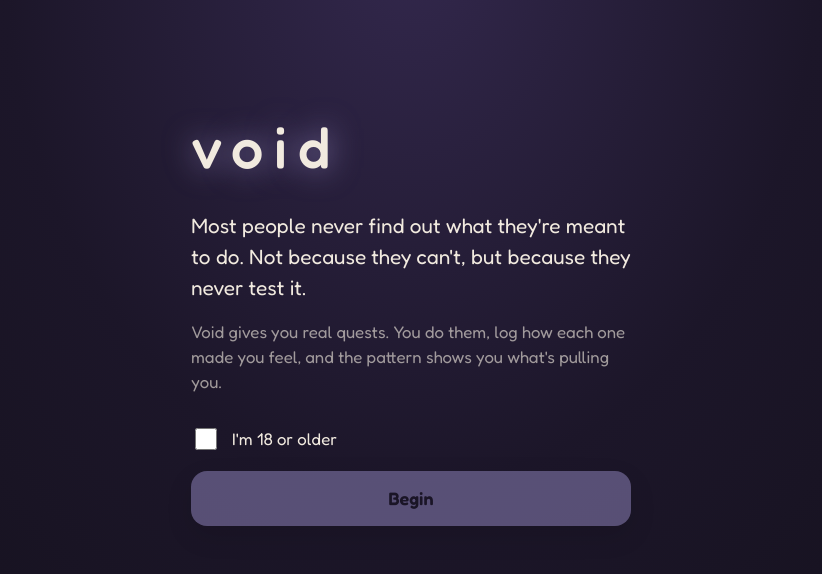
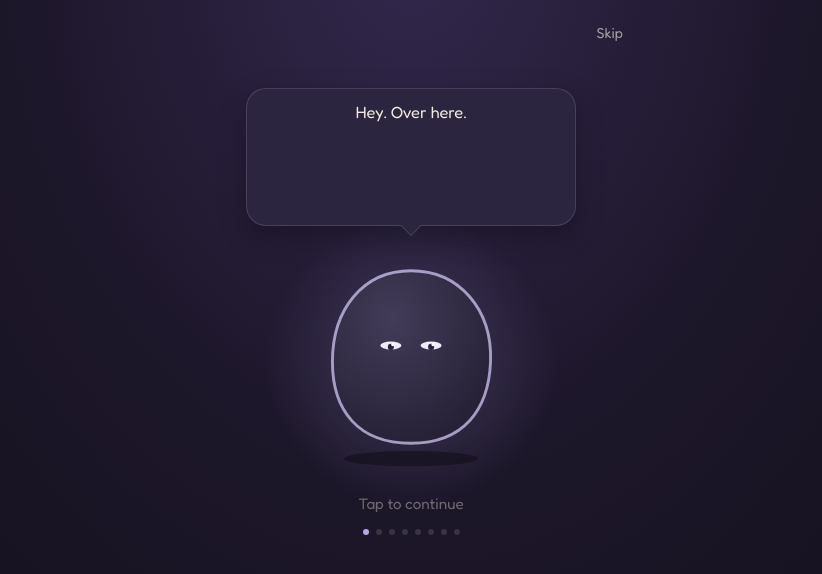
Before and after one commit to liamtsinker-collab/void, a plain HTML site: page index.html in a window 1280 px wide. Shown: the whole page, without its empty margins (229-1051 px from the left). Drawn offline with Linux system fonts and the light colour scheme.

Commit message:
Guided intro: Void wakes up and explains the app, with 18+ gate
Co-Authored-By: Claude Sonnet 5.5 <noreply@anthropic.com>

```diff
--- a/app.js
+++ b/app.js
@@ -474,8 +474,59 @@ function renderRank() {
 let ob = { i: 0, acc: 0 };
 const NAMES = ["Atlas", "Ash", "Kai", "Onyx", "Rook", "Sage", "Echo", "Nova"];
 
-$("adult").onchange = (e) => { $("begin").disabled = !e.target.checked; };
-$("begin").onclick = () => { renderPick(); show("choose"); };
+// The intro: a Void that wakes up and explains what the app is for. Tap to advance.
+const GUIDE = [
+  { t: "Hey. Over here.", lid: 0.3 },
+  { t: "I'm Void. And I'm empty. No direction. No idea what I'm for.", lid: 0.4 },
+  { t: "Maybe you know the feeling.", lid: 0.5 },
+  { t: "Most people never work out what they're meant to do. Not because they can't. Because they never test it.", lid: 0.6 },
+  { t: "So that's what we do here. I give you real quests. You do them, then tell me honestly how each one felt.", lid: 0.7 },
+  { t: "Over time a pattern shows: what gives you energy, and what makes you lose track of time. That's your direction, in your own data.", lid: 0.8 },
+  { t: "Every quest fills me with colour, earns you rank, and unlocks gear for us both. But the real reward is knowing what you want.", lid: 0.9 },
+  { t: "One thing first: this is for adults. Are you 18 or older?", lid: 1 }
+];
+let G = { i: 0, typing: false, timer: null, full: "" };
+function startGuide() {
+  G.i = 0;
+  $("g-age").hidden = true; $("g-back").hidden = true; $("g-hint").hidden = false; $("skip").hidden = false;
+  $("g-dots").innerHTML = GUIDE.map(() => "<i></i>").join("");
+  showLine();
+  show("intro");
+}
+function showLine() {
+  const s = GUIDE[G.i];
+  $("g-void").innerHTML = miniVoid(0, ACCENTS[0].hex, [], s.lid);
+  const v = $("g-void"); v.classList.remove("hop"); void v.offsetWidth; v.classList.add("hop");
+  $("g-dots").querySelectorAll("i").forEach((d, k) => d.classList.toggle("on", k <= G.i));
+  typeText(s.t);
+}
+function typeText(t) {
+  clearInterval(G.timer);
+  G.full = t; G.typing = true;
+  const el = $("g-text"); el.textContent = "";
+  let k = 0;
+  G.timer = setInterval(() => {
+    k++; el.textContent = t.slice(0, k);
+    if (k >= t.length) { clearInterval(G.timer); G.typing = false; lineDone(); }
+  }, 24);
+}
+function lineDone() {
+  if (G.i === GUIDE.length - 1 && !G.underage) { $("g-age").hidden = false; $("g-hint").hidden = true; $("skip").hidden = true; }
+}
+function advance() {
+  if (G.typing) { clearInterval(G.timer); $("g-text").textContent = G.full; G.typing = false; lineDone(); return; }
+  if (G.i < GUIDE.length - 1) { G.i++; showLine(); }
+}
+$("intro").addEventListener("click", (e) => { if (!e.target.closest("button")) advance(); });
+addEventListener("keydown", (e) => { if ($("intro").classList.contains("active") && (e.key === "Enter" || e.key === " ")) { e.preventDefault(); advance(); } });
+$("skip").onclick = (e) => { e.stopPropagation(); G.i = GUIDE.length - 1; showLine(); };
+$("age-yes").onclick = () => { G.underage = false; renderPick(); show("choose"); };
+$("age-no").onclick = () => {
+  G.underage = true;
+  $("g-age").hidden = true; $("g-back").hidden = false;
+  typeText("Void is for people 18 and over right now. Come back when you're ready. Look after yourself.");
+};
+$("g-back").onclick = () => { G.underage = false; startGuide(); };
 
 function renderPick(dir) {
   const box = $("pick-void");
@@ -540,8 +591,8 @@ $("reset").onclick = (e) => {
   delete r.dataset.armed; r.textContent = "Reset everything";
   ob = { i: 0, acc: 0 };
   document.body.classList.add("onboarding");
-  $("adult").checked = false; $("begin").disabled = true; $("name-in").value = ""; $("start").disabled = true;
-  show("intro");
+  $("name-in").value = ""; $("start").disabled = true;
+  startGuide();
 };
 
 // ---------- boot ----------
@@ -551,5 +602,5 @@ if (state.profile) {
   enterApp(false);
 } else {
   document.body.classList.add("onboarding");
-  show("intro");
+  startGuide();
 }
--- a/index.html
+++ b/index.html
@@ -21,12 +21,17 @@
 
   <!-- ===== SETUP ===== -->
   <section id="intro" class="screen">
-    <div class="intro">
-      <h1 class="hero-title">void</h1>
-      <p class="lead">Most people never find out what they're meant to do. Not because they can't, but because they never test it.</p>
-      <p class="lead soft">Void gives you real quests. You do them, log how each one made you feel, and the pattern shows you what's pulling you.</p>
-      <label class="check"><input type="checkbox" id="adult"><span>I'm 18 or older</span></label>
-      <button class="btn primary" id="begin" disabled>Begin</button>
+    <div class="guide" id="guide">
+      <button class="skip" id="skip">Skip</button>
+      <div class="bubble guide-bubble"><span id="g-text"></span></div>
+      <div class="guide-void"><div id="g-void"></div></div>
+      <div class="g-hint" id="g-hint">Tap to continue</div>
+      <div class="g-dots" id="g-dots"></div>
+      <div class="g-age" id="g-age" hidden>
+        <button class="btn primary" id="age-yes">I'm 18 or older</button>
+        <button class="btn" id="age-no">I'm under 18</button>
+      </div>
+      <button class="link" id="g-back" hidden>Start over</button>
     </div>
   </section>
 
--- a/style.css
+++ b/style.css
@@ -5,6 +5,7 @@
   --common: #9aa3b2; --rare: #6fa8d6; --epic: #d9b96a;
 }
 * { box-sizing: border-box; -webkit-tap-highlight-color: transparent; }
+[hidden] { display: none !important; }
 html { background: var(--bg); }
 body {
   margin: 0; color: var(--text); min-height: 100vh;
@@ -27,12 +28,26 @@ header { display: flex; justify-content: space-between; align-items: center; }
 .dot { display: inline-block; width: 9px; height: 9px; border-radius: 50%; margin-right: 8px; vertical-align: 1px; }
 
 /* ---------- setup ---------- */
-.intro { padding-top: 12vh; }
-.hero-title { margin: 0 0 28px; font-size: 3.6rem; font-weight: 500; letter-spacing: .18em; text-shadow: 0 0 30px color-mix(in srgb, var(--accent) 60%, transparent); }
-.lead { font-size: 1.3rem; line-height: 1.5; margin: 0 0 16px; }
-.lead.soft { font-size: 1.05rem; color: var(--muted); margin-bottom: 30px; }
-.check { display: flex; align-items: center; gap: 12px; margin: 0 0 18px; font-size: 1.05rem; cursor: pointer; }
-.check input { width: 22px; height: 22px; accent-color: var(--accent); }
+/* guided intro: Void introduces the app */
+.guide { position: relative; text-align: center; padding-top: 9vh; min-height: 82vh; cursor: pointer; }
+.skip { position: absolute; right: 0; top: 0; background: none; border: 0; color: var(--muted); font: inherit; font-size: .9rem; padding: 8px; cursor: pointer; }
+.guide-bubble { width: 100%; max-width: 340px; min-height: 138px; display: flex; align-items: center; justify-content: center; font-size: 1.15rem; line-height: 1.5; margin-bottom: 22px; }
+.guide-void { position: relative; max-width: 230px; margin: 0 auto; animation: float 5s ease-in-out infinite; }
+.guide-void::before {
+  content: ""; position: absolute; left: 50%; top: 52%; width: 340px; height: 340px; transform: translate(-50%, -50%);
+  background: radial-gradient(circle, var(--accent) 0%, transparent 62%); opacity: .22; pointer-events: none;
+}
+#g-void { position: relative; }
+#g-void.hop { animation: hop .55s ease; }
+@keyframes float { 50% { transform: translateY(-8px); } }
+@keyframes hop { 30% { transform: translateY(-14px) scale(1.03, .97); } 60% { transform: translateY(0) scale(.98, 1.03); } }
+.g-hint { color: var(--muted); margin-top: 22px; font-size: .95rem; animation: hintpulse 2.2s ease-in-out infinite; }
+@keyframes hintpulse { 50% { opacity: .35; } }
+.g-dots { display: flex; justify-content: center; gap: 7px; margin-top: 16px; }
+.g-dots i { width: 6px; height: 6px; border-radius: 50%; background: var(--line); transition: background .3s; }
+.g-dots i.on { background: var(--accent); }
+.g-age { margin-top: 22px; cursor: default; }
+.g-age .btn + .btn { margin-top: 12px; }
 
 .pick { display: flex; align-items: center; gap: 4px; margin-top: 18px; }
 #pick-stage { flex: 1; min-width: 0; touch-action: pan-y; user-select: none; }
```
